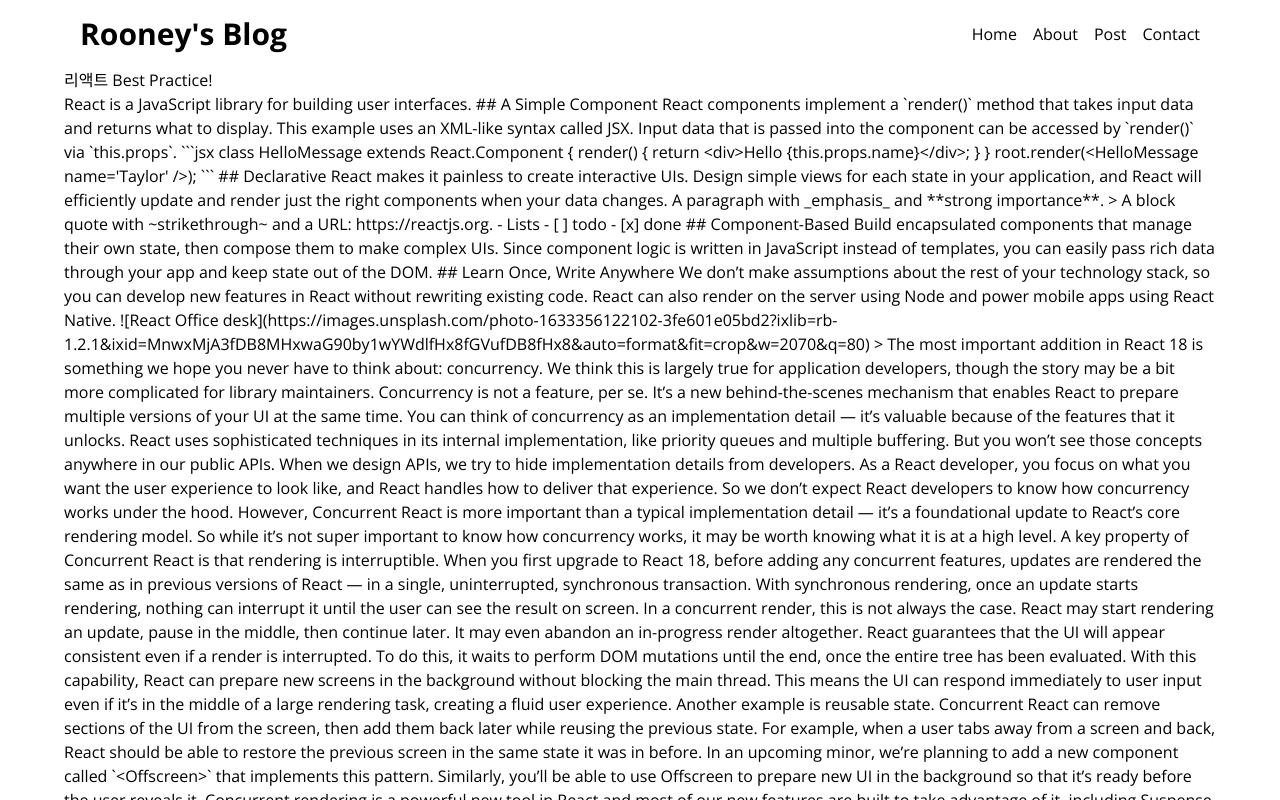
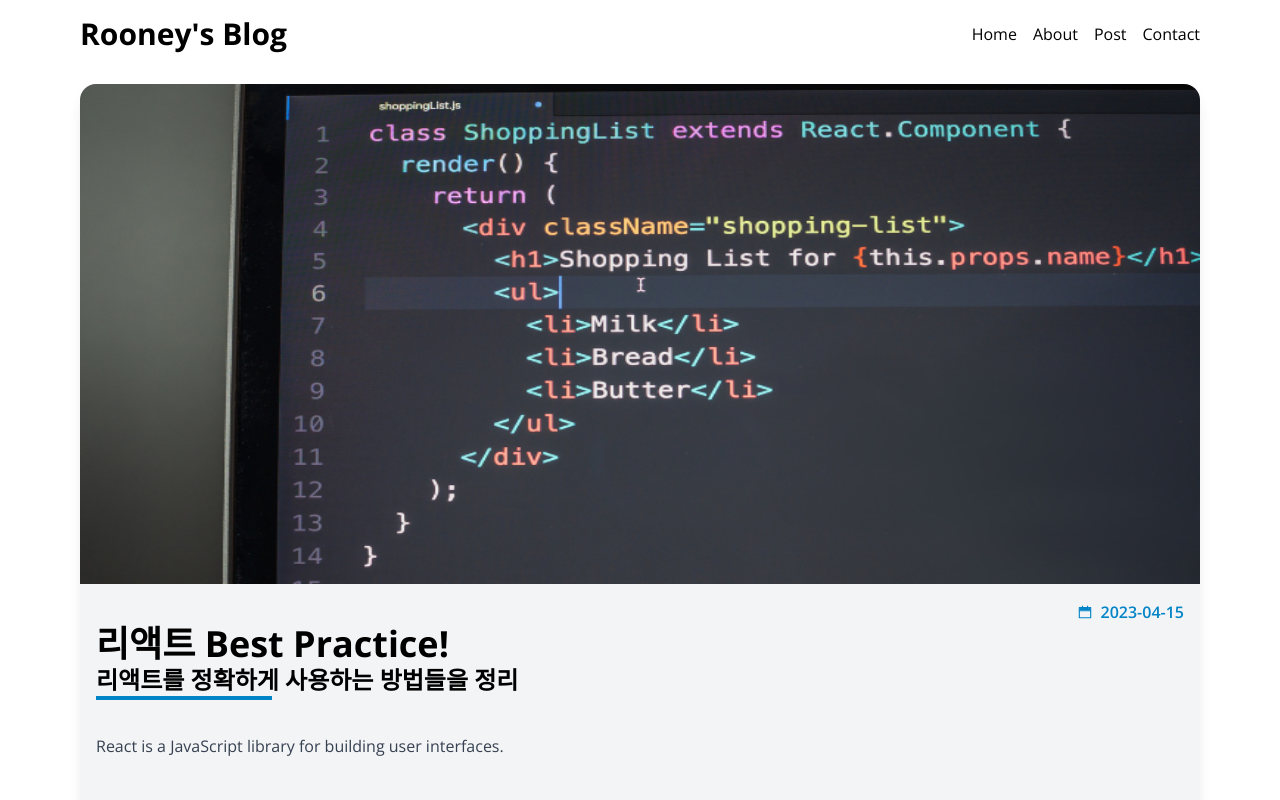
Before and after one commit to neo-rooney/dream-coding_nextjs_blog, a Next.js app: page /post/best-react-practices in a window 1280 px wide. Built offline with nearby package versions, Linux system fonts and the light colour scheme.

Commit message:
Feat: 마크다운 뷰어

```diff
--- a/next.config.js
+++ b/next.config.js
@@ -1,4 +1,8 @@
 /** @type {import('next').NextConfig} */
-const nextConfig = {}
+const nextConfig = {
+  images: {
+    domains: ["images.unsplash.com"],
+  },
+};
 
-module.exports = nextConfig
+module.exports = nextConfig;
--- a/src/app/post/[slug]/page.tsx
+++ b/src/app/post/[slug]/page.tsx
@@ -1,4 +1,7 @@
+import MarkdownViewer from "@/components/MarkdownViewer";
 import { getPostData } from "@/services/posts";
+import Image from "next/image";
+import { AiTwotoneCalendar } from "react-icons/ai";
 
 type Props = {
   params: {
@@ -7,12 +10,28 @@
 };
 
 export default async function PostPage({ params: { slug } }: Props) {
-  const post = await getPostData(slug);
+  const { title, content, description, date, path } = await getPostData(slug);
 
   return (
-    <div>
-      <h1>{post.title}</h1>
-      <p>{post.content}</p>
-    </div>
+    <article className="rounded-2xl overflow-hidden bg-gray-100 shadow-lg m-4">
+      <Image
+        className="w-full h-1/5 max-h-[500px]"
+        src={`/images/posts/${path}.png`}
+        width={760}
+        height={420}
+        alt={title}
+      />
+      <section className="flex flex-col p-4">
+        <div className="flex items-center gap-2 self-end text-sky-600">
+          <AiTwotoneCalendar />
+          <p className="font-semibold">{date.toString()}</p>
+        </div>
+
+        <h1 className="text-4xl font-bold">{title}</h1>
+        <p className="text-2xl font-bold">{description}</p>
+        <div className="w-44 border-2 border-sky-600 mb-8"></div>
+        <MarkdownViewer content={content} />
+      </section>
+    </article>
   );
 }
--- /dev/null
+++ b/src/components/MarkdownViewer.tsx
@@ -0,0 +1,46 @@
+"use client";
+
+import { ReactMarkdown } from "react-markdown/lib/react-markdown";
+import remarkGfm from "remark-gfm";
+import { Prism as SyntaxHighlighter } from "react-syntax-highlighter";
+import { materialDark } from "react-syntax-highlighter/dist/esm/styles/prism";
+import Image from "next/image";
+
+export default function MarkdownViewer({ content }: { content: string }) {
+  return (
+    <ReactMarkdown
+      className="prose max-w-none"
+      remarkPlugins={[remarkGfm]}
+      components={{
+        code({ node, inline, className, children, ...props }) {
+          const match = /language-(\w+)/.exec(className || "");
+          return !inline && match ? (
+            <SyntaxHighlighter
+              {...props}
+              style={materialDark}
+              language={match[1]}
+              PreTag="div"
+            >
+              {String(children).replace(/\n$/, "")}
+            </SyntaxHighlighter>
+          ) : (
+            <code {...props} className={className}>
+              {children}
+            </code>
+          );
+        },
+        img: (image) => (
+          <Image
+            className="w-full max-h-60 object-cover"
+            src={image.src || ""}
+            alt={image.alt || ""}
+            width={500}
+            height={350}
+          />
+        ),
+      }}
+    >
+      {content}
+    </ReactMarkdown>
+  );
+}
--- a/tailwind.config.js
+++ b/tailwind.config.js
@@ -4,5 +4,5 @@
   theme: {
     extend: {},
   },
-  plugins: [],
+  plugins: [require("@tailwindcss/typography")],
 };
```
Also changed, not shown: package.json (+8 -0 lines), 1 other file (tests, documents, lock files or other folders).
